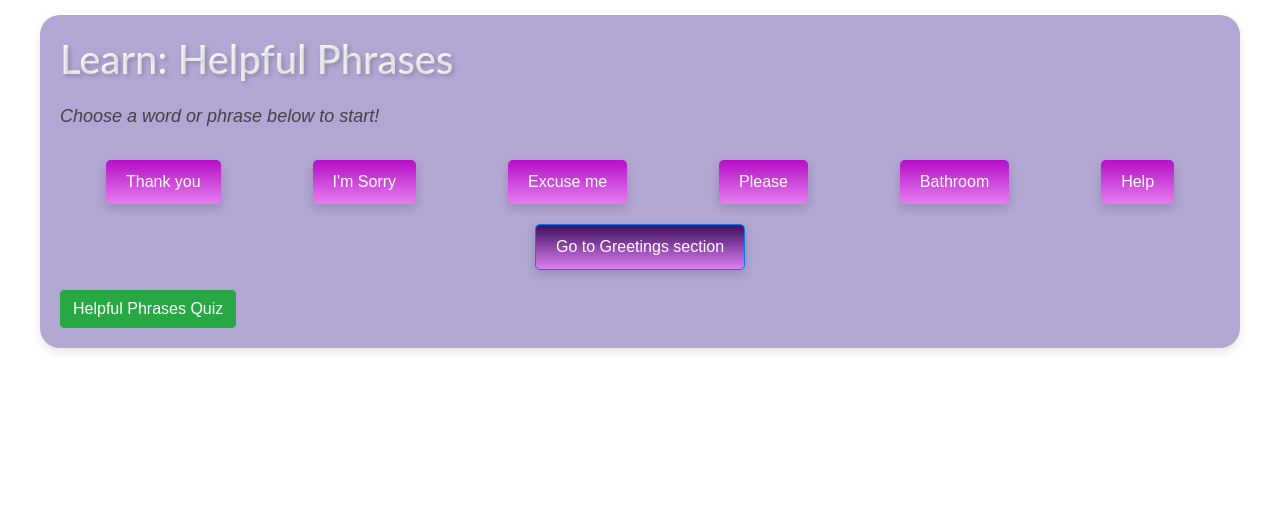
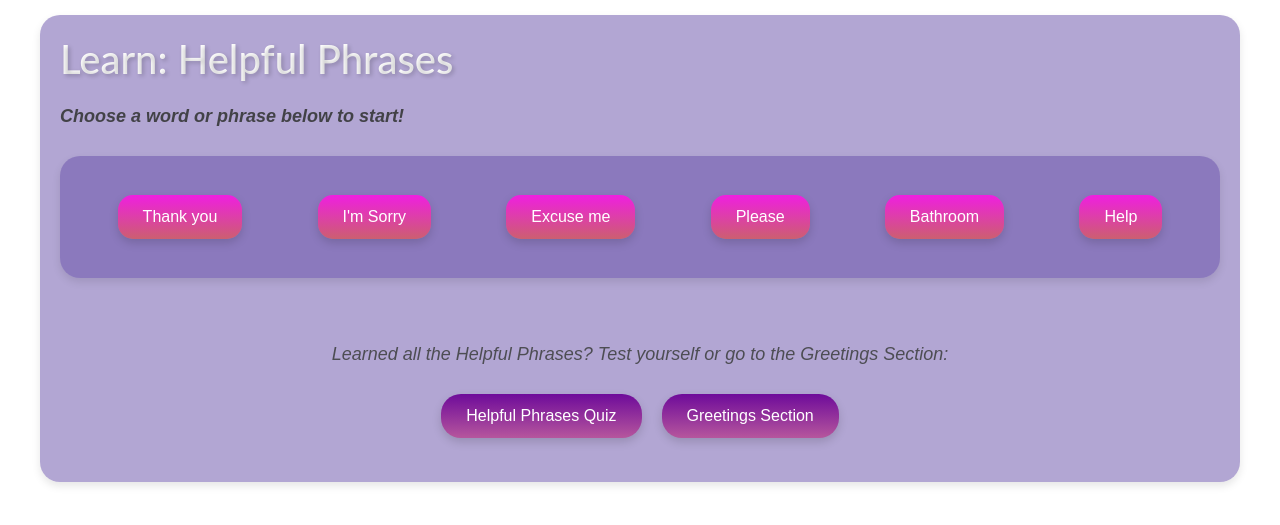
Before and after one commit to silvia3288/asl_project_hw10, a Flask app: page /phrases in a window 1280 px wide. Shown: the part 126-651 px from the top of the page. Run offline with Flask 3, Linux system fonts and the light colour scheme; some libraries are stand-ins or nearby versions.

Commit message:
Design update: matched helpful phrases page desgin to greetings

```diff
--- a/asl_project_hw10-main/templates/helpful_phrases.html
+++ b/asl_project_hw10-main/templates/helpful_phrases.html
@@ -2,23 +2,39 @@
 
 {% block content %}
 
+<!--<h2>Learn: Helpful Phrases</h2>-->
+<!--<p>Choose a word or phrase below to start!</p>-->
+
+<!--<div id="phrases-container" class="d-flex flex-wrap justify-content-around"></div>-->
+
+<!--<form method="post" action="{{ url_for('greetings_page') }} " class="mt-3 mt-3 d-flex justify-content-center">-->
+<!--    <button type="submit" class="btn btn-primary">Go to Greetings section</button>-->
+<!--</form>-->
+
+<!--<div id="quiz-button" style="display: none;" class="text-center mt-4">-->
+<!--    <a href="{{ url_for('quiz') }}" class="btn btn-success">Start Quiz</a>-->
+<!--</div>-->
+
+<!--<div id="custom-button">-->
+<!--    <a href="{{ url_for('phrases_quiz') }}" class="btn btn-success">Helpful Phrases Quiz</a>-->
+<!--</div>-->
+<!--</div>-->
+
 <h2>Learn: Helpful Phrases</h2>
-<p>Choose a word or phrase below to start!</p>
-
-<div id="phrases-container" class="d-flex flex-wrap justify-content-around"></div>
-
-<form method="post" action="{{ url_for('greetings_page') }} " class="mt-3 mt-3 d-flex justify-content-center">
-    <button type="submit" class="btn btn-primary">Go to Greetings section</button>
-</form>
-
-<div id="quiz-button" style="display: none;" class="text-center mt-4">
-    <a href="{{ url_for('quiz') }}" class="btn btn-success">Start Quiz</a>
+<p style="font-weight: bold ">Choose a word or phrase below to start!</p>
+<div class="container">
+    <div id="phrases-container" class="d-flex flex-wrap justify-content-around" style="padding-top: 15px; padding-bottom: 15px;"></div>
 </div>
 
-<div id="custom-button">
-    <a href="{{ url_for('phrases_quiz') }}" class="btn btn-success">Helpful Phrases Quiz</a>
+<br>
+<br>
+<p class="text-center" style="color: #4d4d53">Learned all the Helpful Phrases? Test yourself or go to the Greetings Section: </p>
+<div class="mt-3 d-flex flex-wrap justify-content-center">
+    <!-- Update this button to match the 'Helpful Phrase Section' button in your first screenshot -->
+    <a href="{{ url_for('phrases_quiz') }}" class="btn custom-button">Helpful Phrases Quiz</a>
+    <button type="button" class="btn btn-primary custom-button" onclick="window.location.href='{{ url_for('greetings_page') }}'">Greetings Section</button>
 </div>
-
+<br>
 
 <script>
     const serverSessionId = '{{ session_id }}';
@@ -40,7 +56,7 @@
         container.innerHTML = '';
         items.forEach(item => {
             const buttonElement = document.createElement('button');
-            buttonElement.className = 'greeting-btn btn btn-secondary m-1';
+            buttonElement.className = 'greeting-btn btn m-1';
             buttonElement.innerText = item.name;
 
             if (localStorage.getItem(item.id) === 'visited') {
```
